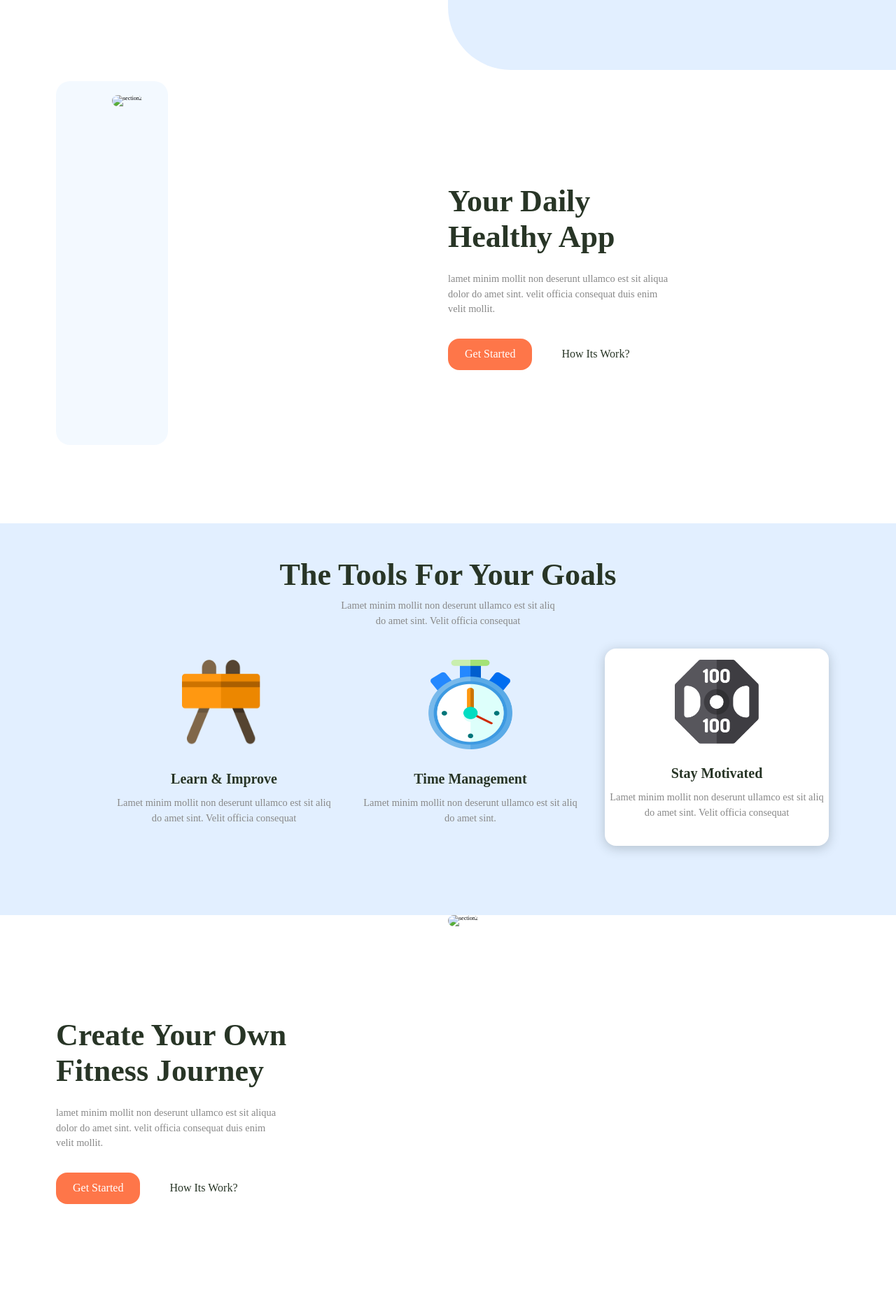
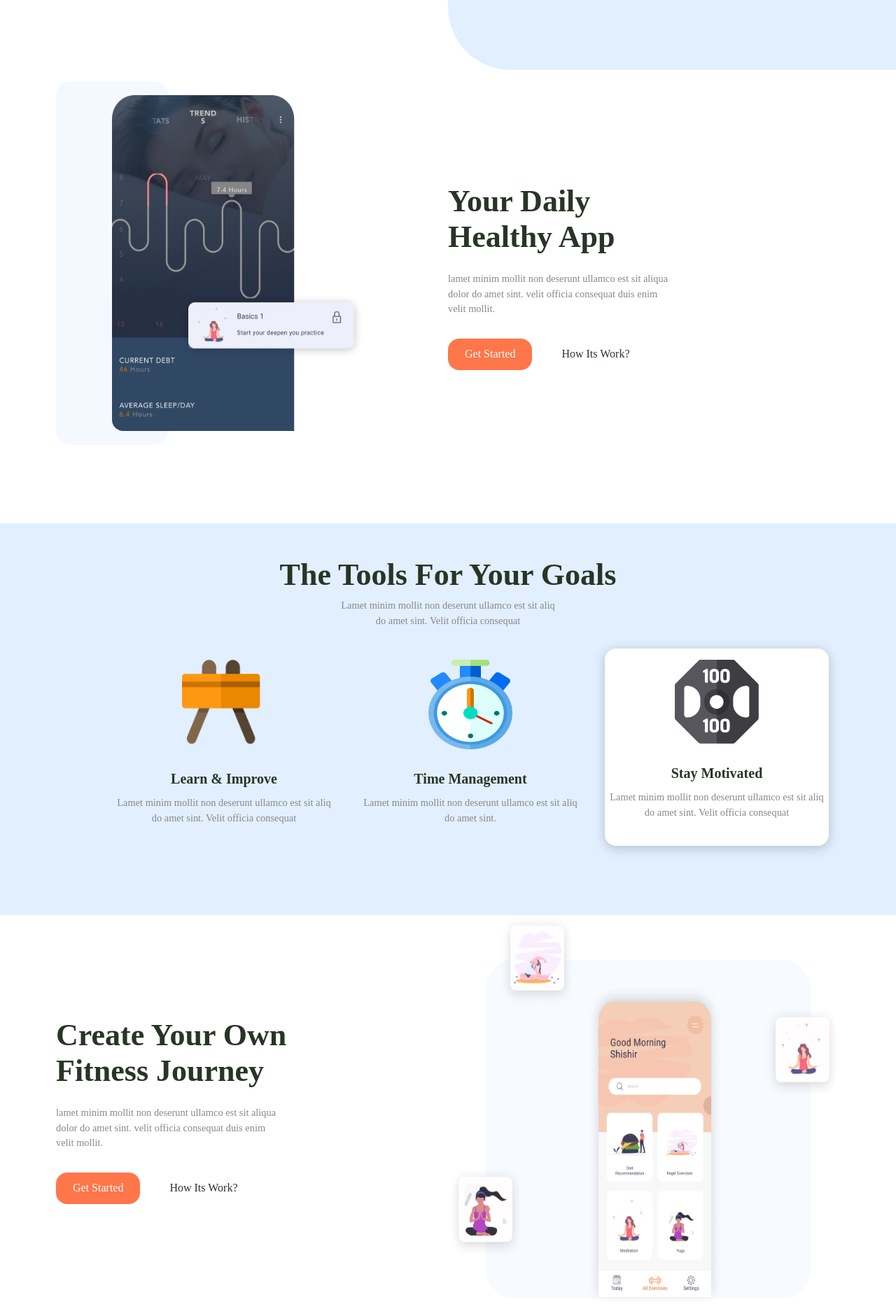
Before and after one commit to SaDivyasha/Fitness-devoictask, a plain HTML site: page index.html in a window 1280 px wide. Shown: the part 700-2571 px from the top of the page at 70% size. Drawn offline with Linux system fonts and the light colour scheme.

Commit message:
Update index.html

```diff
--- a/index.html
+++ b/index.html
@@ -95,7 +95,7 @@
       <!-- left side of section 2  -->
       <div class="left-side">
         <figure>
-          <img src="assets/section4pic.png" alt="section2" />
+          <img src="assets/section2pic.png" alt="section2" />
         </figure>
       </div>
 
@@ -171,7 +171,7 @@
 
       <!-- left side of section 2  -->
       <div class="left-side">
-        <img src="Assets P2/section4img.png" alt="section2" />
+        <img src="assets/section4img.png" alt="section2" />
       </div>
     </section>
 
@@ -182,7 +182,7 @@
     <section class="common-section" id="section-five">
       <!-- left side of section 2  -->
       <div class="left-side">
-        <img src="assets/section5.png" alt="section5" />
+        <img src="assets/section2pic.png" alt="section5" />
       </div>
 
       <!-- right side of section 2  -->
@@ -289,6 +289,3 @@
       >
         click here to visit <i class="fab fa-youtube-square"></i>
       </a>
-    </div>
-  </body>
-</html>
```
